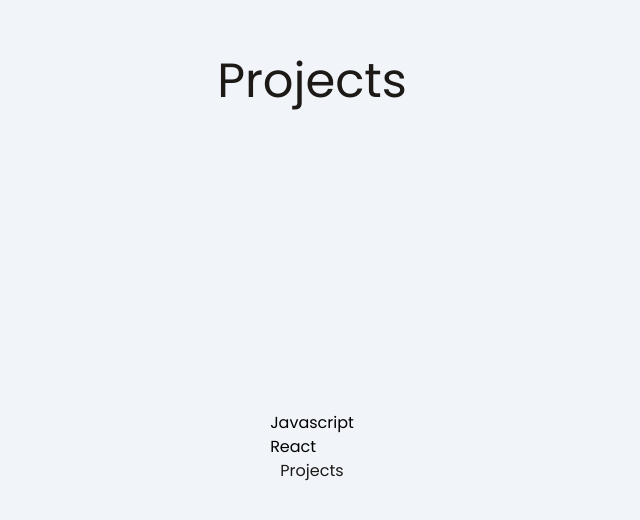
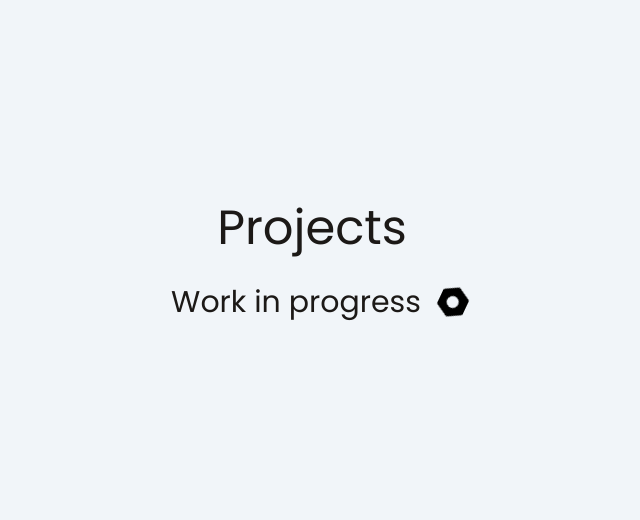
Before and after one commit to Amaterasu10/react-portfolio-vite, a React (Vite) app: page / in a window 1280 px wide. Shown: the part 952-1472 px from the top of the page, without its empty margins (328-968 px from the left). Built offline with nearby package versions, Linux system fonts and the light colour scheme.

Commit message:
added simple work in progress animtation for projects

```diff
--- a/src/components/Projects.jsx
+++ /dev/null
@@ -1,10 +0,0 @@
-import React from 'react'
-
-export default function Projects() {
-  return (
-    <>
-        <h2 className='primary-text heading text-center'>Projects</h2>
-
-    </>
-  )
-}
--- a/src/routes/Projects.jsx
+++ b/src/routes/Projects.jsx
@@ -1,21 +1,17 @@
 import React, { forwardRef } from 'react'
 import Project from '../components/Project'
+import { BsNutFill } from "react-icons/bs";
 
 const Projects = forwardRef(
     function Projects(props, ref) {
         return (
-            <article className='min-h-screen h-fit grid-center pt-12 p-5' ref={ref}>
-                <h2 className='p-4 text-center heading2 primary-text'>Projects</h2>
-                <div className='tabs-container'>
-                    <ul>
-                        <li>Javascript</li>
-                        <li>React</li>
-                    </ul>
+            <article className='min-h-screen h-fit grid-center pt-12 p-5 content-center' ref={ref}>
 
-                    <Project title={'title'} description={'description'} images={'images'} labels={'labels'} />
-                </div>
+              <h2 className='p-4 text-center heading2 primary-text'>Projects</h2>
 
-
+              <div className='flex items-center'>
+                <h2 className='heading3'>Work in progress </h2><BsNutFill  className='animate-spin' fontSize={"2rem"}/>
+              </div>
             </article>
         )
     }
```
